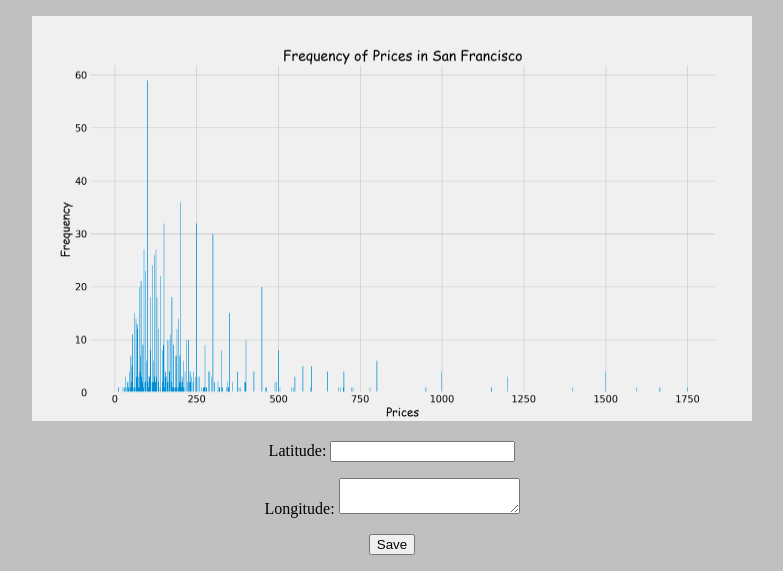
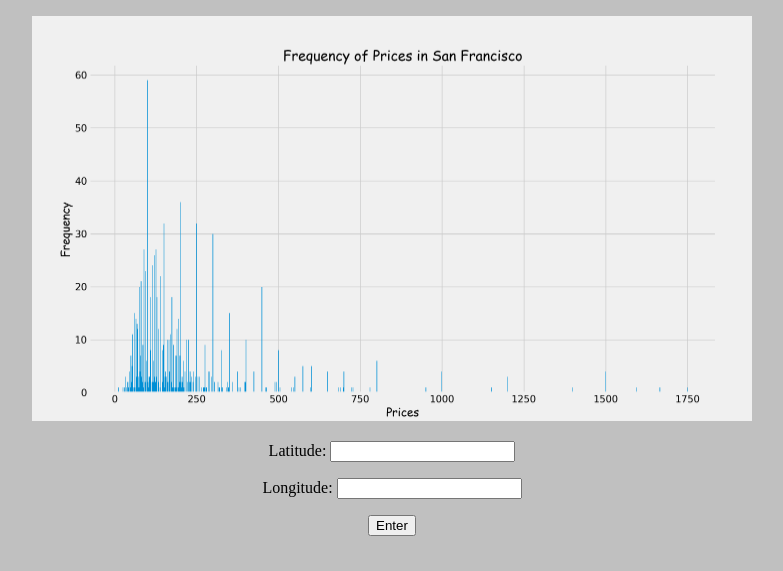
Before and after one commit to jgarcia525/sf-airbnb-optimizations, a plain HTML site: page index.html in a window 1280 px wide. Shown: the part 241-812 px from the top of the page, without its empty margins (248-1031 px from the left). Drawn offline with Linux system fonts and the light colour scheme; a web font is replaced by a local one.

Commit message:
changed input box in website

```diff
--- a/index.html
+++ b/index.html
@@ -14,8 +14,8 @@
 		<section id="input box">
 			<form>
 				<p>Latitude: <input type="text" id="latitude"></p>
-				<p>Longitude: <textarea id="longitude"></textarea></p>
-				<p><input type="button" id="button" value="Save"></p>
+				<p>Longitude: <input type="text" id="longitude"></p>
+				<p><input type="button" id="button" value="Enter"></p>
 			</form>
 	</body>
 </html>
```
